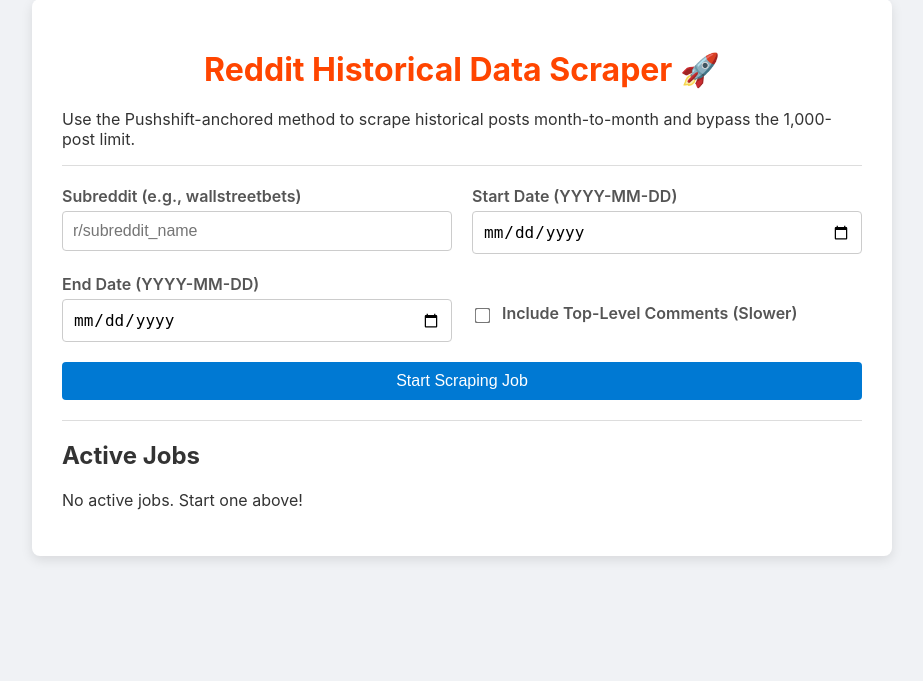
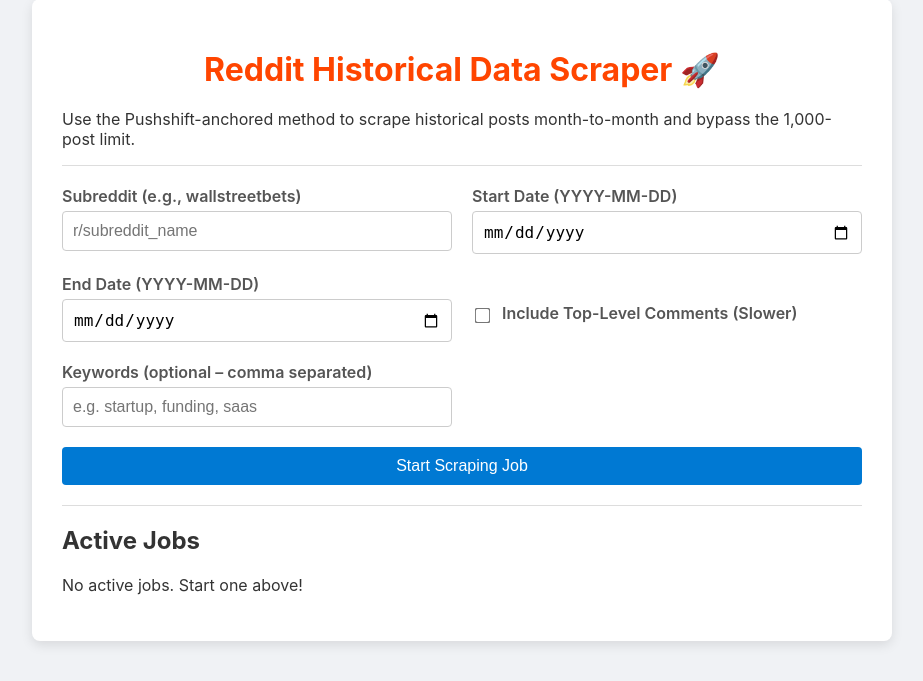
Before and after one commit to brijk2001/reddit-scraper-flask, a Flask app: page / in a window 1280 px wide. Shown: the part 21-702 px from the top of the page, without its empty margins (178-1101 px from the left). Run offline with Flask 3, Linux system fonts and the light colour scheme.

Commit message:
added keyword filtering

```diff
--- a/app.py
+++ b/app.py
@@ -229,9 +229,29 @@
     if not comments_found:
         write_submission_row(w,s,ts)
 
+def compile_keywords(keyword_str):
+    """
+    Returns a list of lowercase keywords.
+    Empty list means 'no filtering'.
+    """
+    if not keyword_str:
+        return []
+    return [k.strip().lower() for k in keyword_str.split(",") if k.strip()]
+
+def post_matches_keywords(submission, keywords):
+    """
+    Returns True if submission matches ANY keyword.
+    """
+    if not keywords:
+        return True  # no filter applied
+
+    text = f"{getattr(submission, 'title', '')} {getattr(submission, 'selftext', '')}".lower()
+    return any(k in text for k in keywords)
+
 
 # ---------- SCRAPER JOB ----------
-def run_scrape_job(job,sub,start_s,end_s,include_comments):
+def run_scrape_job(job,sub,start_s,end_s,include_comments, keywords):
+    keyword_list = compile_keywords(keywords)
     safe_set(job,state="running",message="Starting…")
     logging.info(f"Job {job}: Starting scrape for {sub} from {start_s} to {end_s}")
     try:
@@ -276,6 +296,10 @@
                 s=reddit.submission(id=sid)
                 dt=datetime.fromtimestamp(int(cu),tz=timezone.utc)
 
+                # 🔍 Keyword filtering
+                if not post_matches_keywords(s, keyword_list):
+                    continue
+
                 # Track newest/oldest dates
                 if newest_dt_included is None: newest_dt_included=dt
                 oldest_dt_included=dt
@@ -309,7 +333,13 @@
         to_d = oldest_dt_included.date().isoformat() if oldest_dt_included else "—"
 
         # Final success message with statistics
-        msg = f"Finished {count} posts. Range: {start_s} → {end_s}. Covered: {to_d} → {from_d}. (Gaps: {empty_days} days of {total_days})"
+        kw_msg = f" | Keywords: {', '.join(keyword_list)}" if keyword_list else ""
+        msg = (
+            f"Finished {count} posts. Range: {start_s} → {end_s}. "
+            f"Covered: {to_d} → {from_d}. "
+            f"(Gaps: {empty_days} days of {total_days}){kw_msg}"
+        )
+
         logging.info(f"Job {job}: {msg}")
 
         safe_set(job,state="done",progress=100,message=msg,filename=fn,count=count,
@@ -330,6 +360,7 @@
     sub=request.form.get("subreddit","").strip()
     s=request.form.get("start_date","").strip()
     e=request.form.get("end_date","").strip()
+    keywords = request.form.get("keywords", "").strip()
     include_comments=request.form.get("include_comments")=="on"
     if not sub or not s or not e: abort(400,"Missing fields")
 
@@ -344,7 +375,7 @@
 
     j=uuid.uuid4().hex[:12]
     with JOBS_LOCK: JOBS[j]={"state":"queued","progress":0,"message":"Queued","created_at":time.time()}
-    EXECUTOR.submit(run_scrape_job,j,sub,s,e,include_comments)
+    EXECUTOR.submit(run_scrape_job,j,sub,s,e,include_comments, keywords)
     return jsonify({"job_id":j})
 
 @app.get("/job-status/<j>")
--- a/templates/index.html
+++ b/templates/index.html
@@ -177,6 +177,15 @@
             >Include Top-Level Comments (Slower)</label
           >
         </div>
+        <div class="form-group">
+          <label for="keywords"> Keywords (optional – comma separated) </label>
+          <input
+            type="text"
+            id="keywords"
+            name="keywords"
+            placeholder="e.g. startup, funding, saas"
+          />
+        </div>
         <button type="submit" id="submit-button">Start Scraping Job</button>
       </form>
 
```
